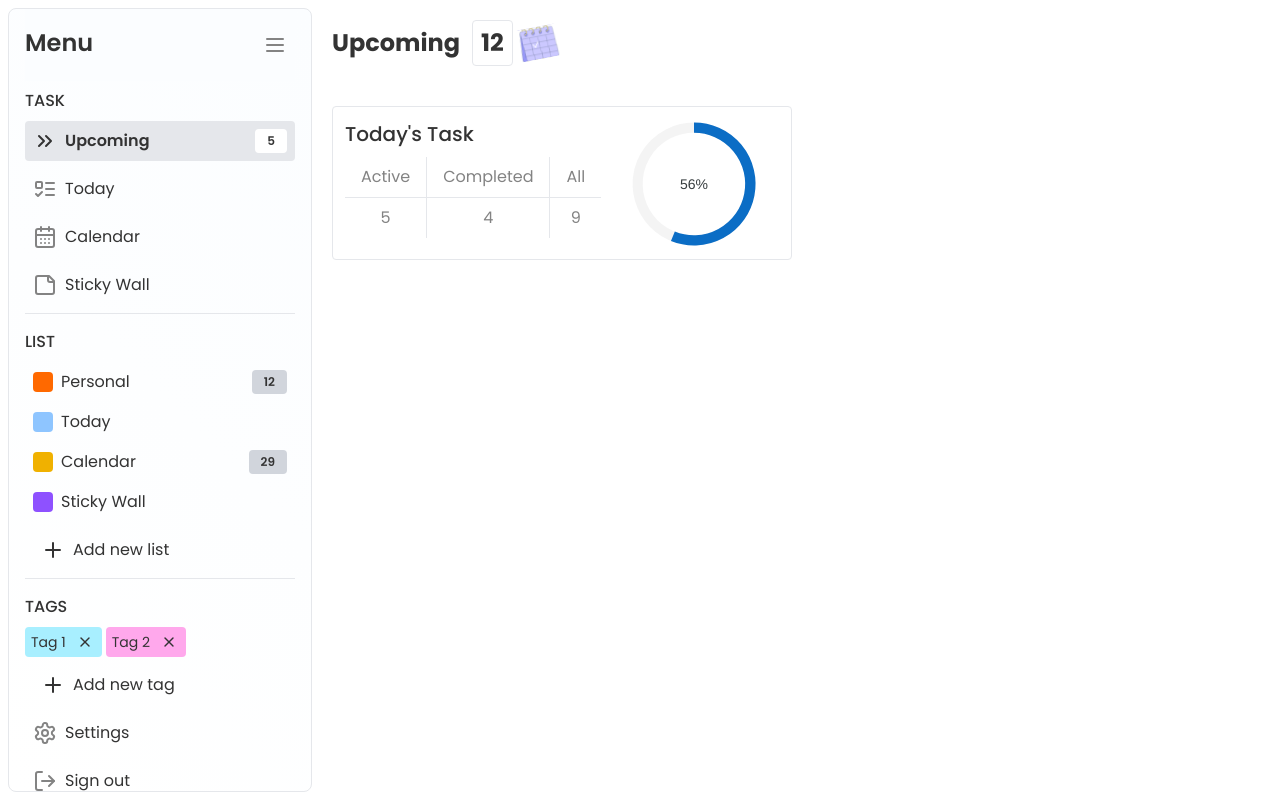
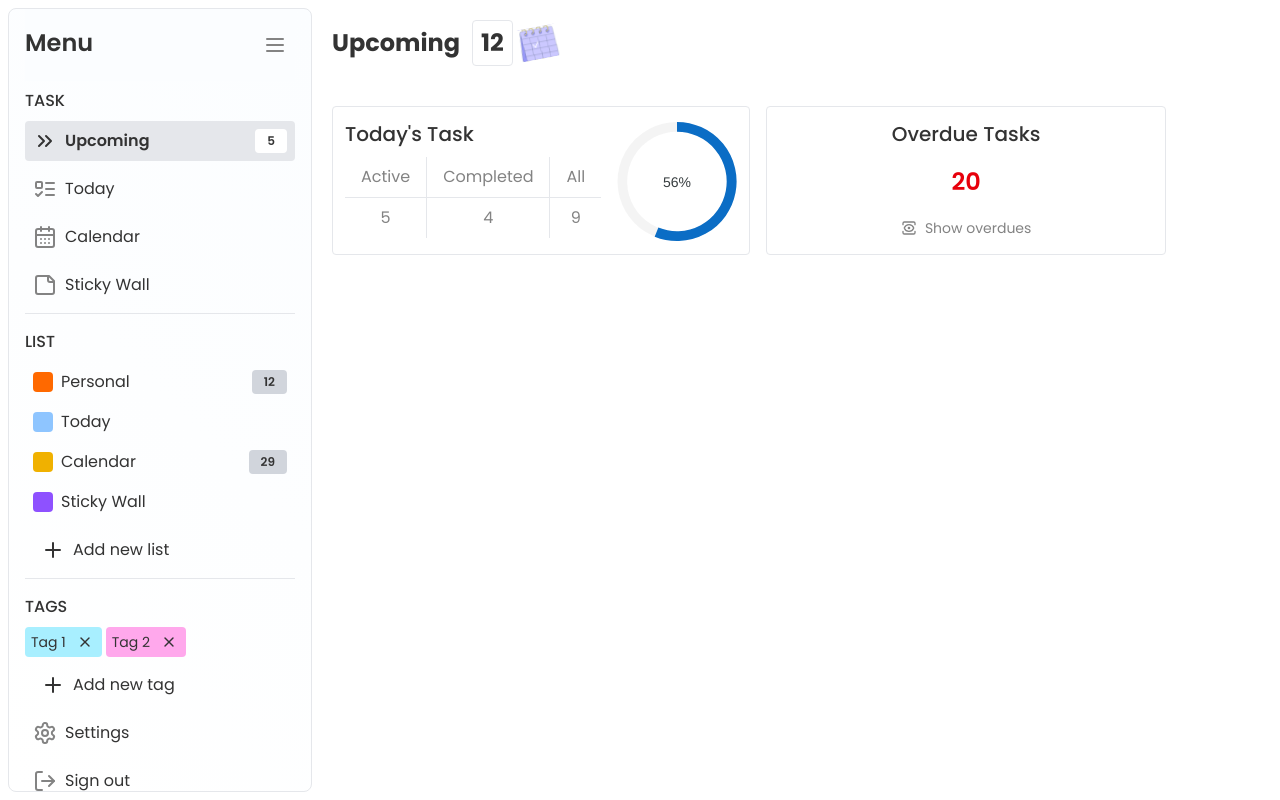
Before and after one commit to lioncio1229/my-todo, a Next.js app: page /main in a window 1280 px wide. Built offline with nearby package versions, Linux system fonts and the light colour scheme.

Commit message:
Add OverdueTaskCard component and update layout; enhance TodaysTaskCardAnalytics styling

```diff
--- /dev/null
+++ b/src/app/main/(upcoming)/components/overdue-task-card.tsx
@@ -0,0 +1,25 @@
+import Paper from "@/components/ui/paper";
+import Button from "@/components/ui/button";
+import { View } from "lucide-react";
+
+type Props = {
+    overdue?: number;
+};
+
+export default function OverdueTaskCard({ overdue = 20 }: Props) {
+    return (
+        <Paper className="flex h-full w-full flex-col items-center justify-between space-y-2 p-3">
+            <h3 className="font-medium">Overdue Tasks</h3>
+            <h2 className="font-semibold text-red-600">{overdue}</h2>
+            <Button
+                variant="text"
+                color="secondaryText"
+                size="small"
+                startIcon={<View size={16} />}
+                fullWidth={false}
+            >
+                Show overdues
+            </Button>
+        </Paper>
+    );
+}
--- a/src/app/main/(upcoming)/components/todays-task-card-analytics.tsx
+++ b/src/app/main/(upcoming)/components/todays-task-card-analytics.tsx
@@ -13,7 +13,7 @@ export default function TodaysTaskCardAnalytics({
     completed = 4,
 }: Props) {
     return (
-        <Paper className="flex gap-2 p-3">
+        <Paper className="flex h-full w-full justify-between gap-4 p-3">
             <div>
                 <h3 className="mb-2 font-medium">Today's Task</h3>
                 <table className="cell:px-4 cell:py-2 text-secondary-text cell:font-normal cell:text-center w-full">
@@ -41,6 +41,8 @@ export default function TodaysTaskCardAnalytics({
                         padding: {
                             top: -20,
                             bottom: -25,
+                            left: -25,
+                            right: -25,
                         },
                     },
                     plotOptions: {
@@ -66,8 +68,8 @@ export default function TodaysTaskCardAnalytics({
                 }}
                 series={[Math.round((active / (active + completed)) * 100)]}
                 type="radialBar"
-                width={170}
-                height={170}
+                width={120}
+                height={120}
             />
         </Paper>
     );
--- a/src/app/main/(upcoming)/page.tsx
+++ b/src/app/main/(upcoming)/page.tsx
@@ -1,5 +1,6 @@
 import Image from "next/image";
 import TodaysTaskCardAnalytics from "./components/todays-task-card-analytics";
+import OverdueTaskCard from "./components/overdue-task-card";
 
 export default function Page() {
     return (
@@ -18,8 +19,13 @@ export default function Page() {
                     />
                 </div>
             </div>
-            <div className="flex">
-                <TodaysTaskCardAnalytics />
+            <div className="flex gap-4">
+                <div>
+                    <TodaysTaskCardAnalytics />
+                </div>
+                <div className="basis-100">
+                    <OverdueTaskCard />
+                </div>
             </div>
         </>
     );
--- a/src/app/main/layout.tsx
+++ b/src/app/main/layout.tsx
@@ -3,7 +3,7 @@ import Sidebar from "@/components/layout/sidebar";
 export default function Layout({ children }: { children: React.ReactNode }) {
     return (
         <div className="flex h-lvh w-full">
-            <div className="max-w-xs shrink-0 grow p-2">
+            <div className="shrink-0 basis-xs p-2">
                 <Sidebar />
             </div>
             <div className="grow overflow-auto">{children}</div>
```
